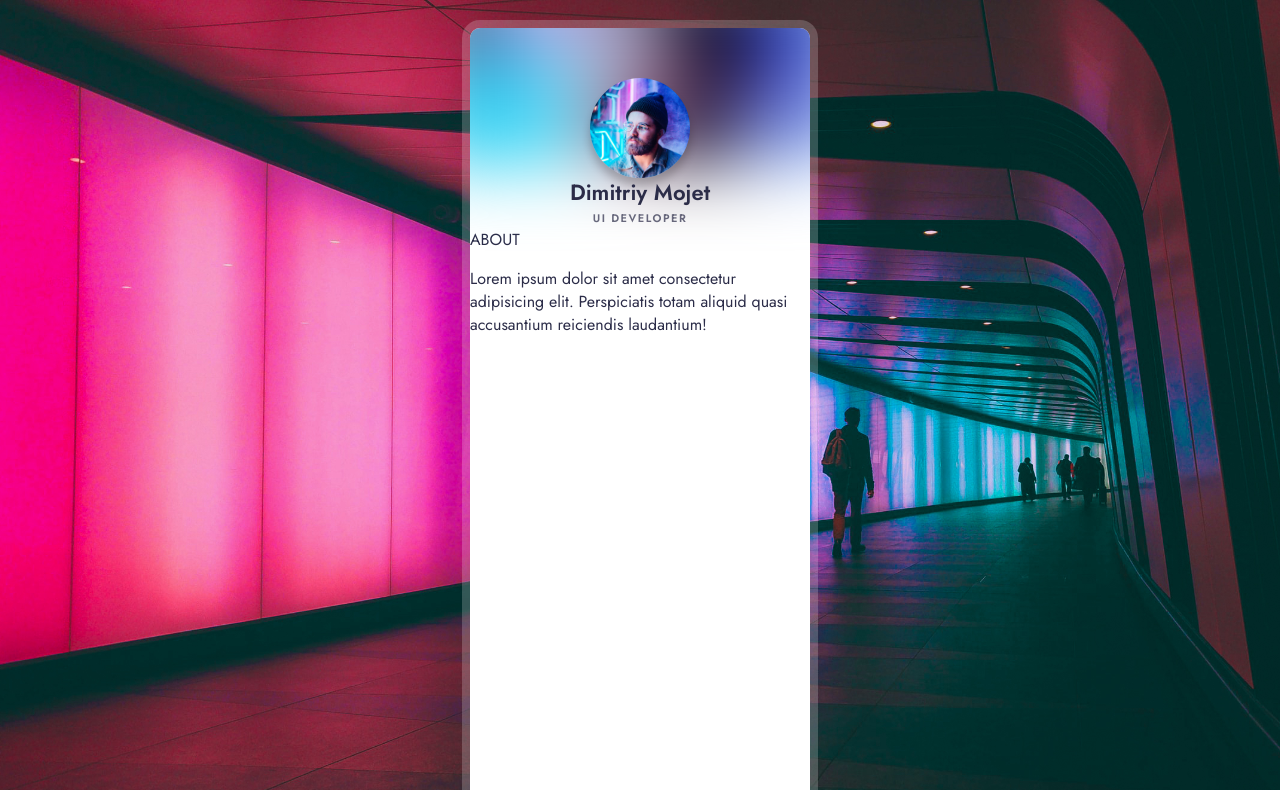
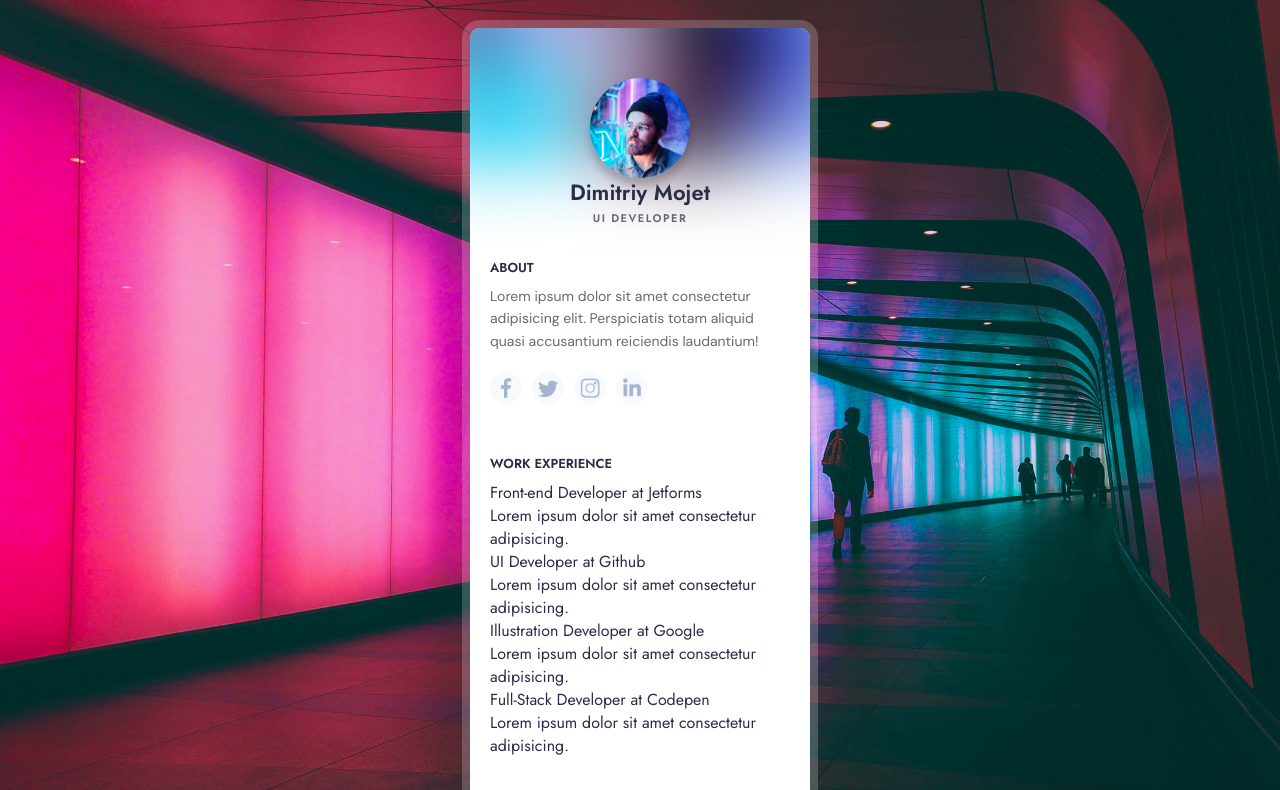
Before and after one commit to Dimdimic/usercard, a plain HTML site: page index.html in a window 1280 px wide. Shown: the top 790 px of the page. Drawn offline with Linux system fonts and the light colour scheme.

Commit message:
img change

```diff
--- a/index.html
+++ b/index.html
@@ -22,7 +22,7 @@
             <div class="card-section is-active" id="about">
 
                 <div class="card-content">
-                    <div class="cadr-subtitle">ABOUT</div>
+                    <div class="card-subtitle">ABOUT</div>
                     <p class="card-desc">Lorem ipsum dolor sit amet consectetur adipisicing elit. Perspiciatis totam aliquid quasi accusantium reiciendis laudantium!</p>
                 </div>
 
--- a/style.css
+++ b/style.css
@@ -132,3 +132,71 @@ body {
     left: 50%;
     transform: translateX(-50%) translateY(-2px);
 }
+
+.card-main {
+    position: relative;
+    flex: 1;
+    display: flex;
+    padding-top: 10px;
+    flex-direction: column;
+}
+
+.card-subtitle {
+    font-weight: 700;
+    font-size: 13px;
+    margin-bottom: 8px;
+}
+
+.card-content {
+    padding: 20px;
+}
+
+.card-desc {
+   line-height: 1.6;
+   color: #636b6f;
+   font-size: 14px;
+   margin: 0;
+   font-weight: 400;
+   font-family: "DM Sans", sans-serif;
+}
+
+.card-social {
+    display: flex;
+    align-items: center;
+    padding: 0 20px;
+    margin-bottom: 30px;
+}
+
+.card-social a{
+    color: #8797a1;
+    height: 32px;
+    width: 32px;
+    border-radius: 50%;
+    display: inline-flex;
+    align-items: center;
+    justify-content: center;
+    transition: 0.3s;
+    background-color: rgba(93, 133, 193, 0.05);
+    margin-right: 10px;
+}
+
+.card-social a img {
+    width: 20px;
+}
+
+.card-social a:last-child {
+    margin-right: 0;
+}
+
+.card-buttons {
+    display: flex;
+    background-color: #fff;
+    margin-top: auto;
+    position: sticky;
+    bottom: 0;
+    left: 0;
+}
+
+.card-buttons button{
+    flex: 1 1 auto;
+}
```
